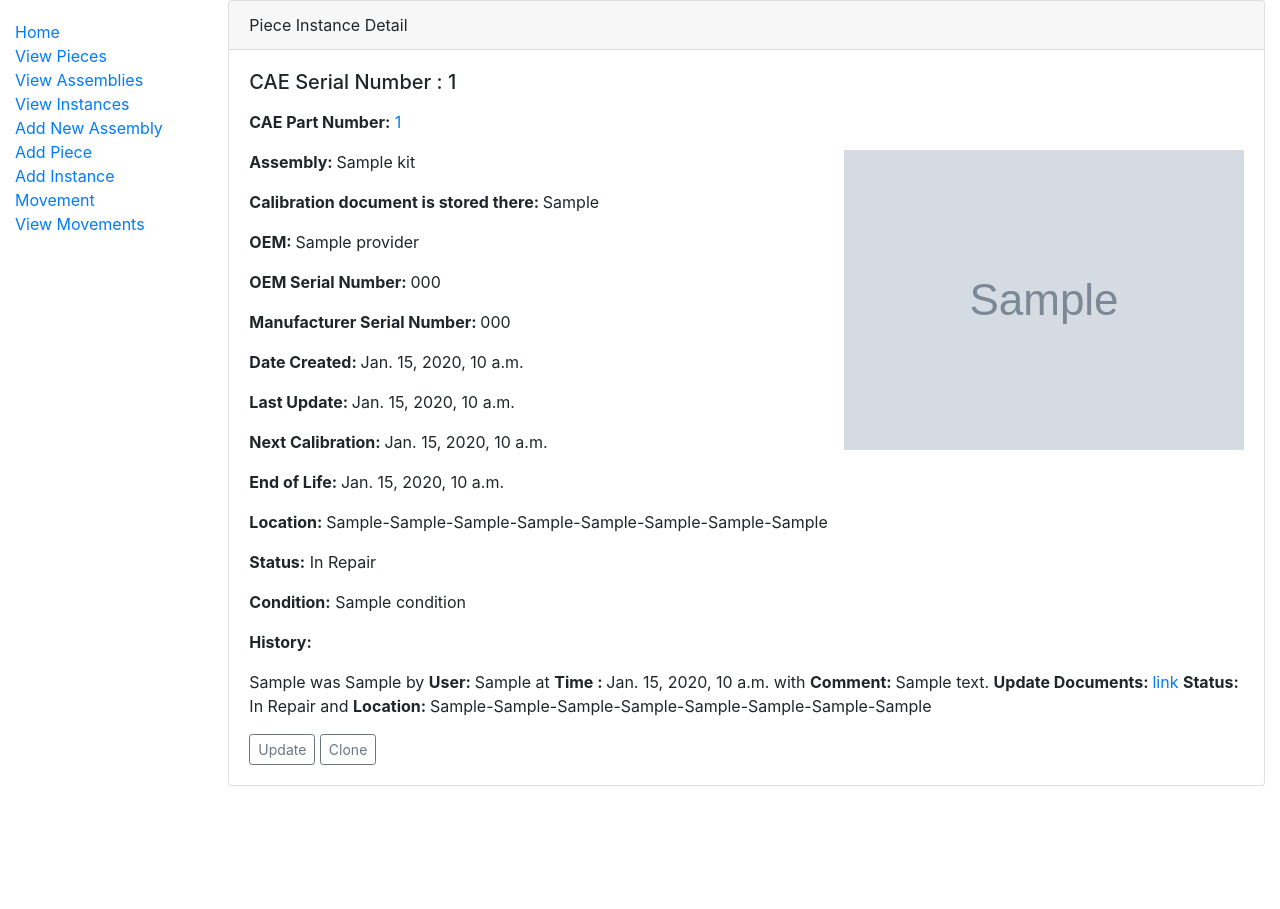
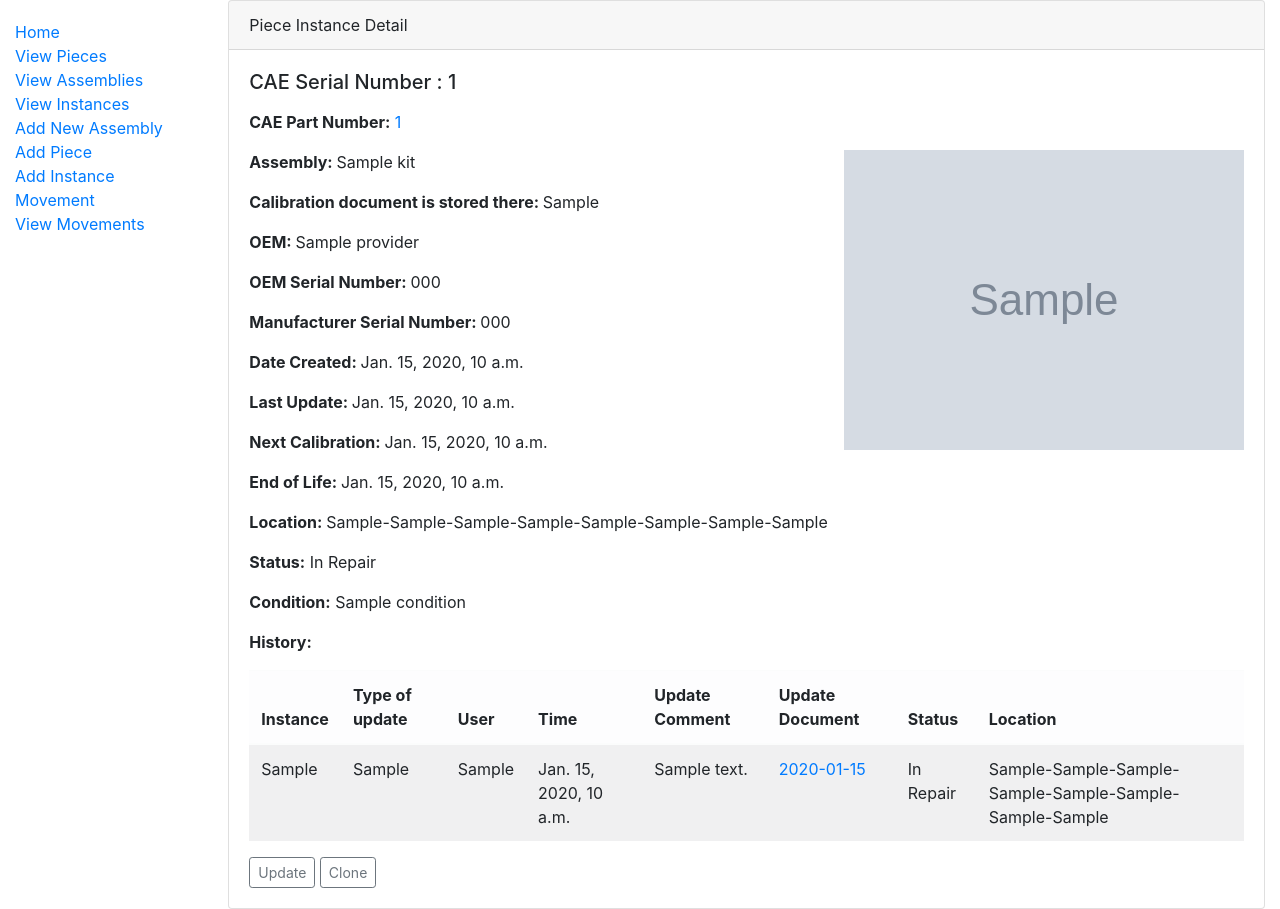
Before and after one commit to eRJe79/SIMS, a Django app: template SIMS/templates/inventory/piece_instance_detail.html in a window 1280 px wide. Before the commit the page ends 786 px from the top, so only its background shows below. Run offline with Django 3.2, Linux system fonts and the light colour scheme; the template is opened without the code that fills it: most values are stand-ins (such as "Sample title", 1, 10 or a date in 2020); grey boxes marked "Sample" are stand-in pictures.

Commit message:
Only display last three history in table form

```diff
--- a/SIMS/templates/inventory/piece_instance_detail.html
+++ b/SIMS/templates/inventory/piece_instance_detail.html
@@ -40,21 +40,28 @@
   		<p><strong>Status:</strong> {{ piece_instance.status }}</p>
   		<p><strong>Condition:</strong> {{ piece_instance.condition }}</p>
   		<p><strong>History:</strong></p>
-		{% for h in piece_instance.history.all %}
-   			<p>
-			<td>{{ piece_instance }} was </td>
-			<td>{{ h.get_history_type_display }} by </td>
-			<td><strong>User: </strong>{{ h.history_user }} at <strong>Time : </strong></td>
-			<td>{{ h.history_date }} with <strong>Comment: </strong></td>
-			{% if h.update_comment %}
+			<table class="table table-light table-striped">
+				<thead>
+    			<tr>
+				<th>Instance</th>
+    			<th>Type of update</th>
+				<th>User</th>
+				<th>Time</th>
+    			<th>Update Comment</th>
+				<th>Update Document</th>
+    			<th>Status</th>
+				<th>Location</th>
+				</tr>
+			</thead>
+			{% for h in piece_instance.get_history %}
+			<tr class="datarow">
+				<td>{{ piece_instance }}</td>
+				<td>{{ h.get_history_type_display }}</td>
+				<td>{{ h.history_user }}</td>
+				<td>{{ h.history_date }}</td>
 				<td>{{ h.update_comment }} </td>
-				{% if h.update_document %}
-					<td><strong>Update Documents: </strong>  <a href="{{MEDIA_URL}}{{ h.update_document }}">link</a> </td>
-				{% endif %}
-			{% else %}
-				<td>No comment given</td>
-			{% endif %}
-			<td><strong>Status: </strong>{{ h.status }} and <strong>Location: </strong></td>
+				<td><a href="{{MEDIA_URL}}{{ h.update_document }}">{{ h.update_document }}</a></td>
+				<td>{{ h.status }}</td>
 				{% if h.eighth_location %}
 	  				<td>{{h.first_location}}-{{h.second_location|default_if_none:""}}-{{h.third_location|default_if_none:""}}-{{h.fourth_location|default_if_none:""}}-{{h.fifth_location|default_if_none:""}}-{{h.sixth_location|default_if_none:""}}-{{h.seventh_location|default_if_none:""}}-{{h.eighth_location|default_if_none:""}}</td>
 	  			{% elif h.seventh_location %}
@@ -70,9 +77,9 @@
 	  			{% else %}
 	  				<td>{{h.first_location}}-{{h.second_location|default_if_none:""}}</td>
 	  			{% endif %}
-			</p>
+			</tr>
 			{% endfor %}
-    	</p>
+		</table>
 		<td><a href="{% url 'update-piece-instance' piece_instance.id %}" class="btn btn-outline-secondary btn-sm">Update</a>
         <td><a href="{% url 'instance-clone' piece_instance.id %}" class="btn btn-outline-secondary btn-sm">Clone</a></td>
   	</div>
```
Also changed, not shown: SIMS/inventory/models.py (+8 -0 lines). Lines whose indentation alone changed are shown as unchanged.
